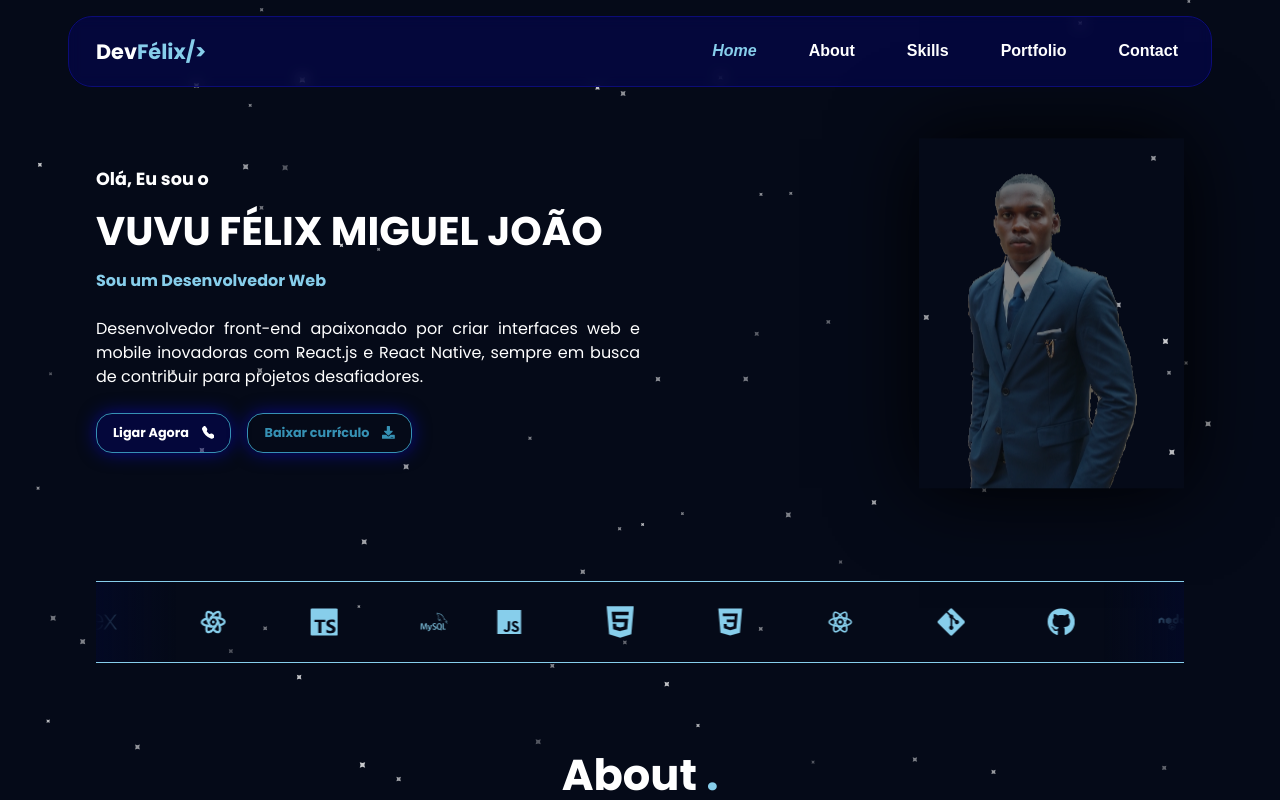
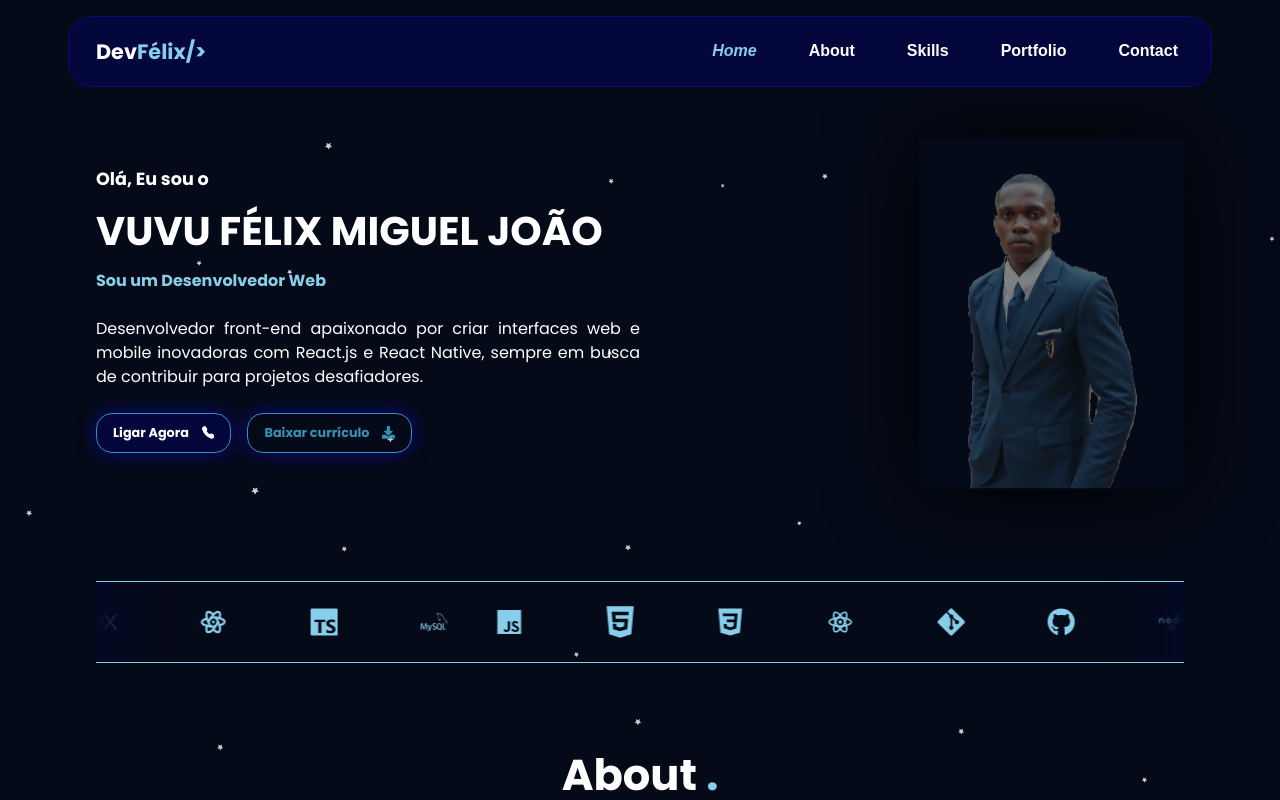
Before and after one commit to vuvufelix/portfolio, a React (Vite) app: page / in a window 1280 px wide. Shown: the top 800 px of the page. Built offline with nearby package versions, Linux system fonts and the light colour scheme.

Commit message:
fix: alterado os valores das estrelas

```diff
--- a/src/components/SpaceBackground.jsx
+++ b/src/components/SpaceBackground.jsx
@@ -20,10 +20,10 @@ const SpaceBackground = () => {
         value: "linear-gradient(180deg, #000000ff 25%, #1b2a6b 75%)", // Azul bem escuro (cor do espaço)
       },
     },
-    fpsLimit: 120,
+    fpsLimit: 30,
     particles: {
       number: {
-        value: 150, // Quantidade de estrelas/partículas
+        value: 40, // Quantidade de estrelas/partículas
         density: {
           enable: true,
           area: 800,
@@ -34,32 +34,16 @@ const SpaceBackground = () => {
       },
       shape: {
         type: "star",
-        options: {
-            star: {
-                sides: 4,
-            }
-        }
       },
       opacity: {
-        value: { min: 0.3, max: 0.8 }, // Algumas brilham mais que outras
-        animation: {
-          enable: true,
-          speed: 1,
-          sync: false,
-        },
+        value: 0.8
       },
       size: {
         value: { min: 1, max: 2 }, // Tamanhos variados para profundidade
       },
       move: {
         enable: true,
-        speed: 0.5, // Movimento lento e suave
-        direction: "none",
-        random: true,
-        straight: false,
-        outModes: {
-          default: "out",
-        },
+        speed: 0.3, // Movimento lento e suave
       },
     },
     interactivity: {
```
